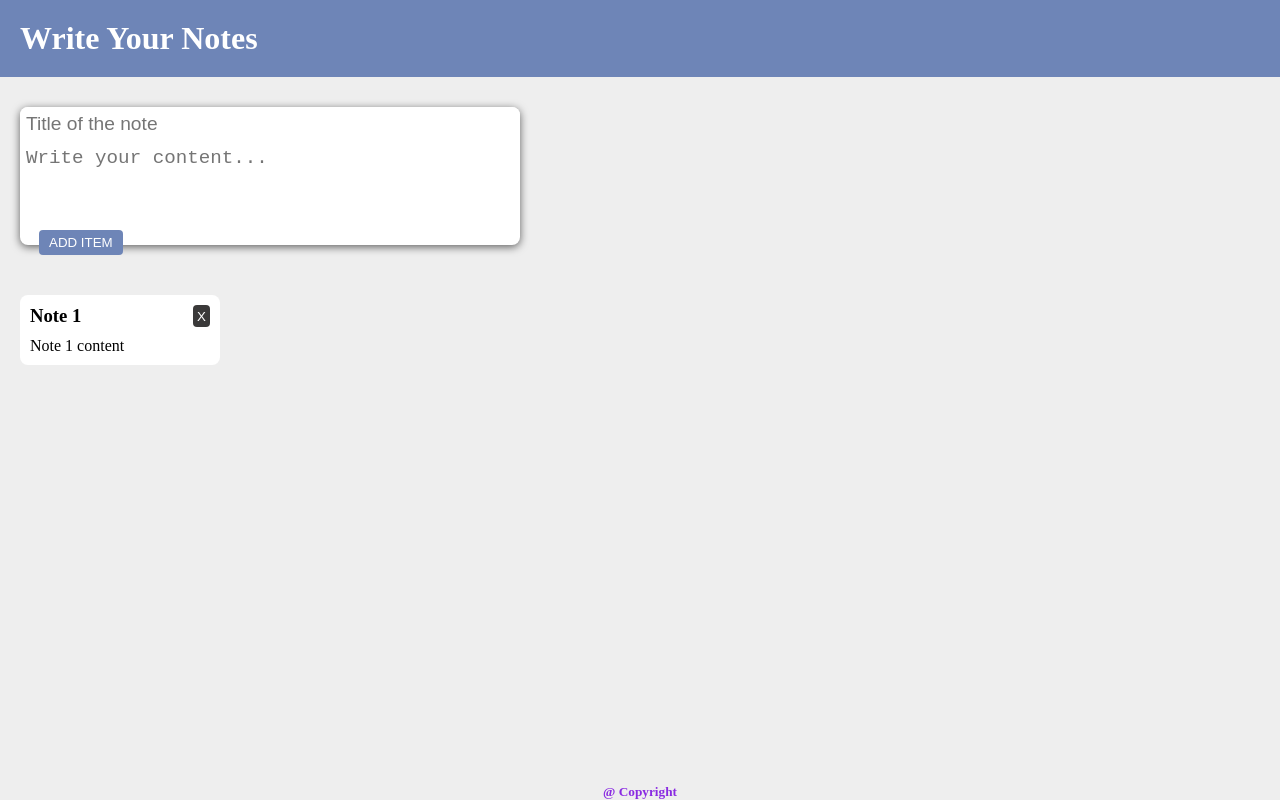
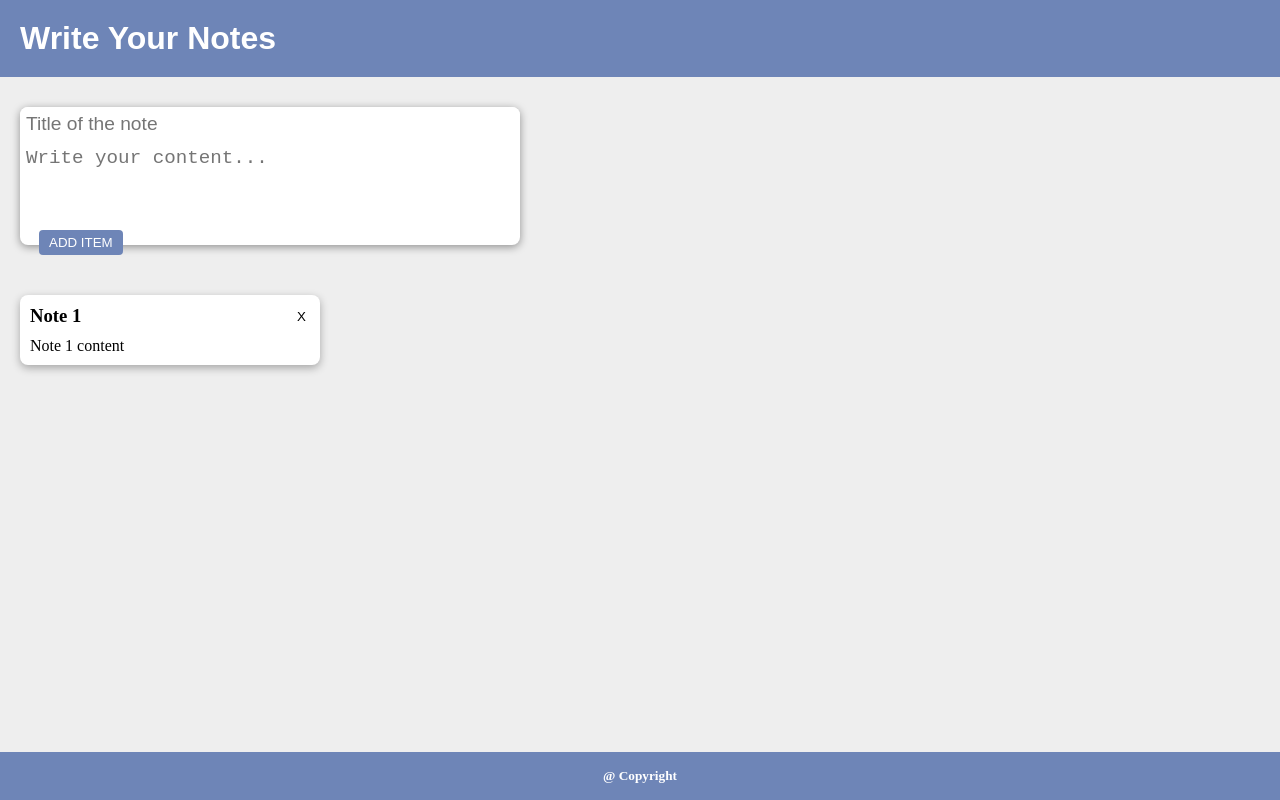
Before and after one commit to iSugam/iSugam-write-notes-react, a React (Create React App) app: page / in a window 1280 px wide. Built offline with nearby package versions, Linux system fonts and the light colour scheme.

Commit message:
Almost complete.

```diff
--- a/src/App.js
+++ b/src/App.js
@@ -33,7 +33,8 @@ function App() {
   return (
     <div>
       <Header />
-      <CreateArea onAddClick={addItem} />
+      <CreateArea addOnClick={addItem} />
+      <div className='container'>
         {noteItems.map((item, index) => {
           const { title, content } = item;
           return (
@@ -41,11 +42,12 @@ function App() {
               key={index}
               title={title}
               content={content}
-            ids={index}
-            onDeleteClick={deleteItem}
+              id={index}
+              deleteOnClick={deleteItem}
             />
           );
         })}
+      </div>
       <Footer />
     </div>
   );
--- a/src/components/CreateArea.jsx
+++ b/src/components/CreateArea.jsx
@@ -1,12 +1,41 @@
-import React from 'react'
+import React, { useState } from 'react'
 
-function CreateArea() {
+function CreateArea({ addOnClick }) {
+    const [notes, setNotes] = useState({
+        title:'',
+        content:''
+    })
+
+    const handleChange = (e) => {
+        const {value, name} = e.target
+        setNotes(currentValue =>({...notes, [name]: value}))
+    }
   return (
     <div>
         <form>
-            <input type="text" name= "title" placeholder='Title of the note'/>
-            <textarea name="content" id="" cols="8" rows="4" placeholder='Write your content...'></textarea>
-            <button>ADD ITEM</button>
+            <input
+                onChange={handleChange}
+                type="text" name= "title"
+                placeholder='Title of the note'
+                value={notes.title}
+            />
+
+            <textarea onChange={handleChange}
+                name="content" cols="8" rows="4"
+                placeholder='Write your content...'
+                value={notes.content}>
+            </textarea>
+
+            <button onClick={(e) => {
+                e.preventDefault()
+                addOnClick(notes)
+                setNotes({
+                    title:'',
+                    content:''
+                })
+                }}>
+                ADD ITEM
+            </button>
         </form>
     </div>
   )
--- a/src/components/Note.jsx
+++ b/src/components/Note.jsx
@@ -1,16 +1,15 @@
 import React from 'react'
 
-function Note({ title, content }) {
+function Note({ title, content, deleteOnClick, id }) {
   return (
-    <div className='container'>
-        <div className='notes'>
-            <div className="title">
-                <h3>{title}</h3>
-                <button>X</button>
-            </div>
 
-            <p>{content}</p>
+    <div className='notes'>
+        <div className="title">
+            <h3>{title}</h3>
+            <button onClick={() => deleteOnClick(id)}>X</button>
         </div>
+
+        <p>{content}</p>
     </div>
   )
 }
--- a/src/styles.css
+++ b/src/styles.css
@@ -19,6 +19,7 @@ header {
 header h1 {
   color: #fff;
   padding: 0 20px;
+  font-family: 'Archivo Narrow', sans-serif;
 }
 
 form {
@@ -27,7 +28,7 @@ form {
   margin: 30px 20px;
   border-radius: 8px;
   background-color: #fff;
-  box-shadow: 0 2px 8px rgb( 0 0 0 / .6);
+  box-shadow: 0 2px 8px rgb( 0 0 0 / .4);
 }
 
 form :is(input, textarea) {
@@ -55,17 +56,20 @@ form button {
 
 .container {
   width: 100%;
-  display: grid;
-  grid-template-columns: repeat(auto-fit, minmax(min(300px, 100%), 1fr));
-  gap: 1rem;
+  height: max-content;
   padding: 20px;
 }
 
 .notes {
-  width: 200px;
+  max-width: 400px;
+  min-width: 300px;
   background-color: #fff;
   border-radius: 8px;
   padding: 10px;
+  margin-right: 40px;
+  margin-bottom: 20px;
+  box-shadow: 0 3px 8px rgb( 0 0 0 / .3);
+  display: inline-block;
 }
 
 .notes .title {
@@ -76,13 +80,18 @@ form button {
 }
 
 .notes .title button {
-  background-color: rgb(58, 57, 57);
+  background-color: transparent;
   border: none;
   outline: none;
   padding: 2px 4px;
   border-radius: 4px;
-  color: #fff;
+  color: #000;
   cursor: pointer;
+  transition: color .4s;
+}
+
+.notes .title button:hover {
+  color: rgb(220, 30, 20);
 }
 
 footer {
@@ -91,5 +100,7 @@ footer {
   text-align: center;
   bottom: 0;
   left: 0;
-  color: blueviolet;
+  color: #fff;
+  padding: 1rem 0;
+  background-color: #6e85b7;
 }
```
Lines whose indentation alone changed are shown as unchanged.
